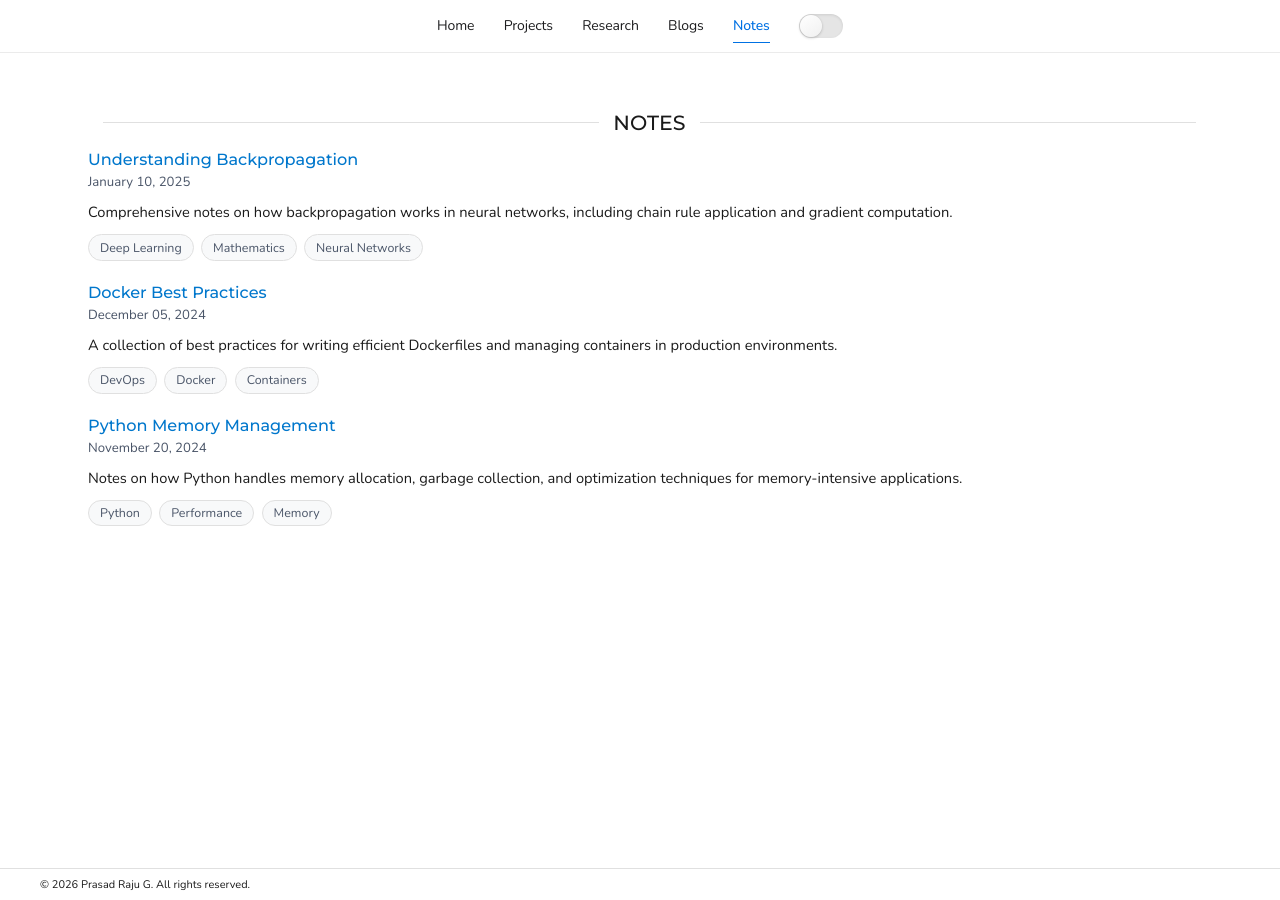
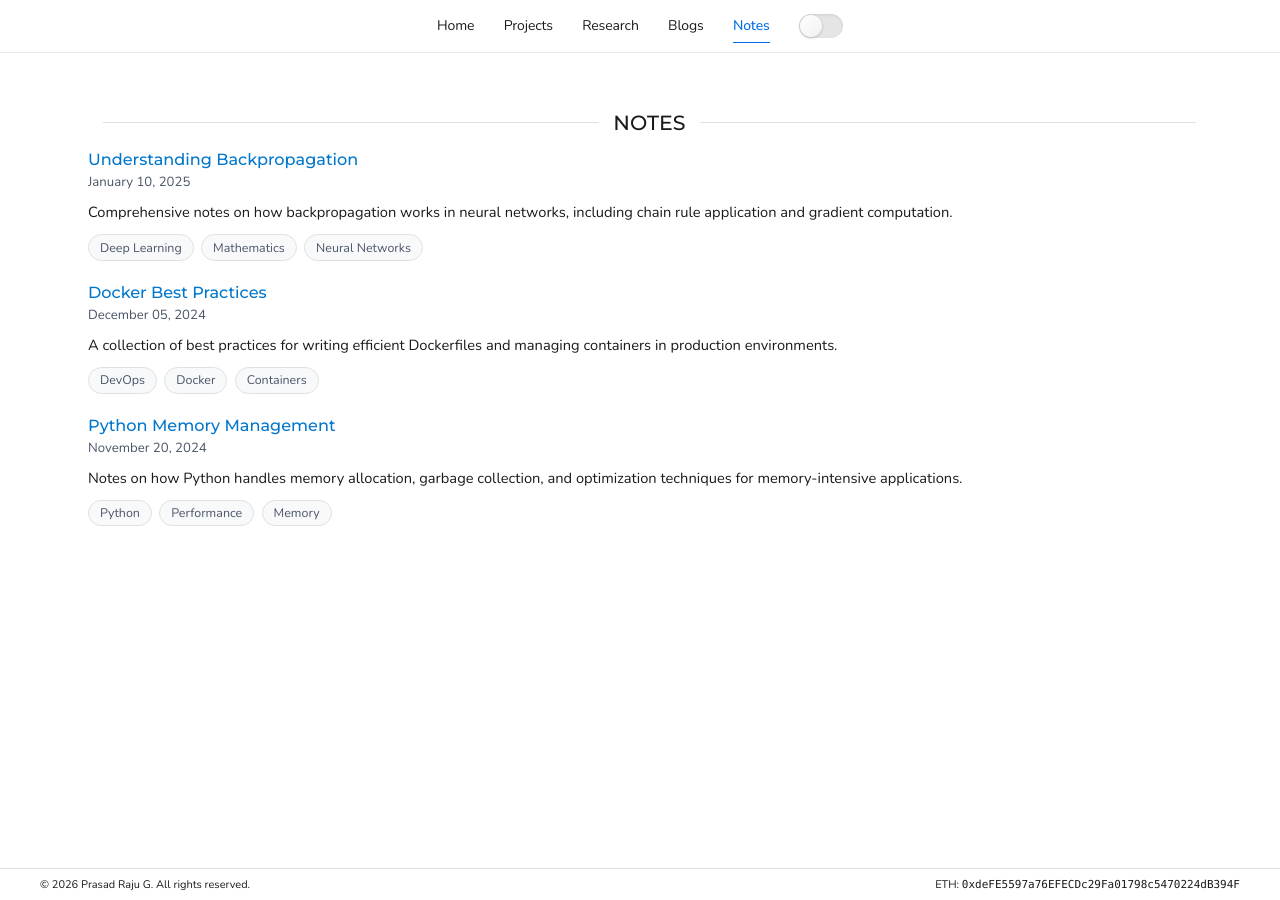
Before and after one commit to iamprasadraju/iamprasadraju.github.io, a Jekyll site: the page built from notes.md, in a window 1280 px wide. Built offline with Jekyll 4.4.1, drawn with Linux system fonts in a browser that asks for light colours.

Commit message:
added et address in footer

```diff
--- a/_includes/footer.html
+++ b/_includes/footer.html
@@ -1,5 +1,6 @@
 <footer class="page-footer">
   <div class="container">
-    <p>&copy; {{ 'now' | date: '%Y' }} {{ site.name }}. All rights reserved.</p>
+    <span class="footer-copyright">&copy; {{ 'now' | date: '%Y' }} {{ site.name }}. All rights reserved.</span>
+    <span class="footer-eth">ETH: <code>0xdeFE5597a76EFECDc29Fa01798c5470224dB394F</code></span>
   </div>
 </footer>
--- a/assets/css/main.css
+++ b/assets/css/main.css
@@ -507,9 +507,15 @@
   padding: 0;
   margin: 0;
   line-height: 1;
-}
-
-.page-footer p {
+  display: flex;
+  justify-content: space-between;
+  align-items: center;
+  width: 100%;
+  max-width: 1200px;
+}
+
+.page-footer .footer-eth,
+.page-footer .footer-copyright {
   margin: 0;
   line-height: 1;
 }
@@ -673,13 +679,13 @@
   /* Ensure compact footer on all pages in mobile */
   .page-footer {
     height: 32px;
-    padding: 0.25rem 1rem;
+    padding: 0.25rem 0.5rem;
     font-size: 0.4rem;
   }
 
   .page-footer .container {
     padding: 0;
-    margin: 0 auto;
+    margin: 0;
   }
 }
 
@@ -1784,9 +1790,15 @@
 footer.page-footer .container {
   padding: 0 !important;
   margin: 0 !important;
-}
-
-footer.page-footer p {
+  display: flex !important;
+  justify-content: space-between !important;
+  align-items: center !important;
+  width: 100% !important;
+  max-width: 1200px !important;
+}
+
+footer.page-footer .footer-eth,
+footer.page-footer .footer-copyright {
   margin: 0 !important;
   padding: 0 !important;
   line-height: 1.2 !important;
@@ -1794,7 +1806,8 @@
 }
 
 @media (max-width: 768px) {
-  footer.page-footer p {
+  footer.page-footer .footer-eth,
+  footer.page-footer .footer-copyright {
     font-size: 0.6rem !important;
   }
 }
```
